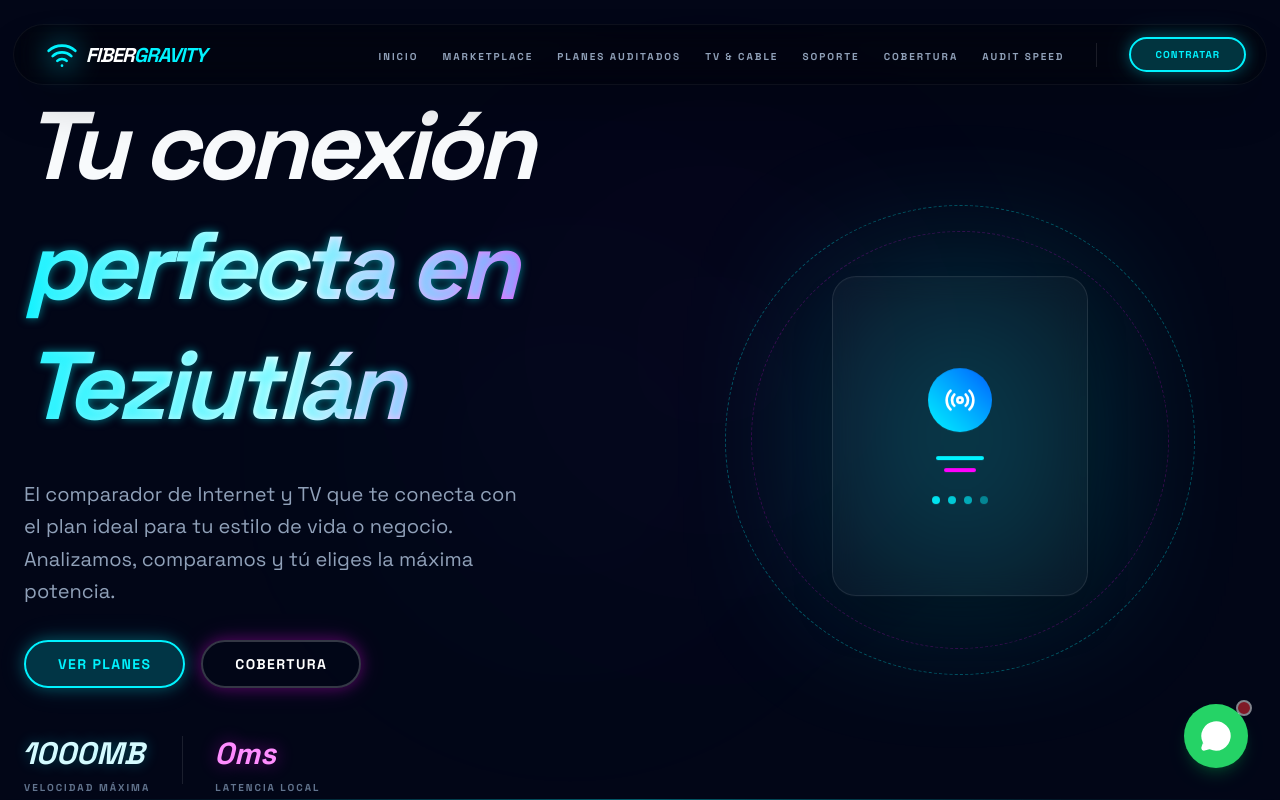
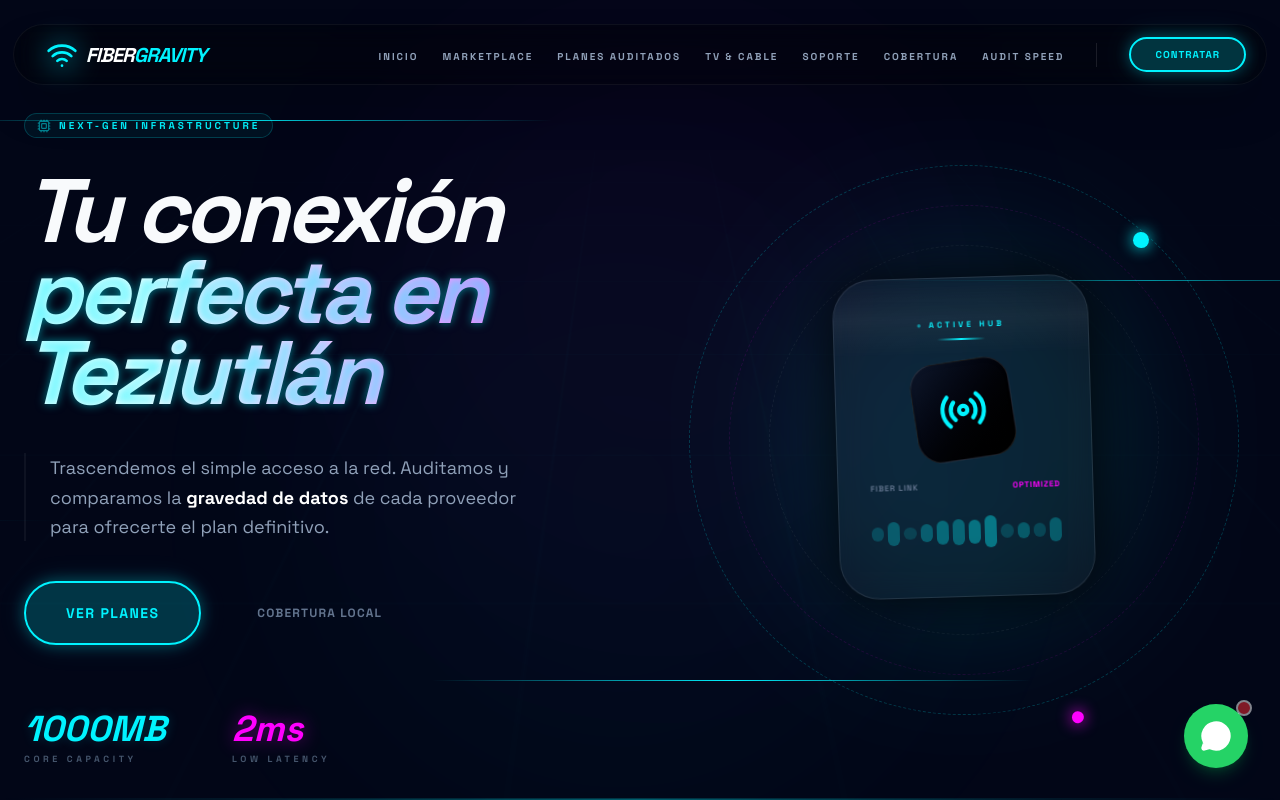
Before and after one commit to jonathanhdezf/fibergravity, a Next.js app: page / in a window 1280 px wide. Shown: the top 800 px of the page. Built offline with nearby package versions, Linux system fonts and the light colour scheme.

Commit message:
feat: implement advanced data-gravity hero animation

```diff
--- a/src/components/sections/Hero.tsx
+++ b/src/components/sections/Hero.tsx
@@ -3,6 +3,7 @@
 import { motion, useScroll, useTransform } from "framer-motion";
 import { useRef, useState, useEffect } from "react";
 import { NeonButton } from "../ui/NeonButton";
+import { GlassCard } from "../ui/GlassCard";
 import { Cpu, Zap, Radio } from "lucide-react";
 
 import { useModal } from "../ModalProvider";
@@ -27,164 +28,249 @@ const CountUp = ({ start = 0, end, duration = 2, suffix = "" }: { start?: number
     return <span>{count}{suffix}</span>;
 };
 
+// Data Stream Animation Component
+const DataStream = ({ delay, top }: { delay: number, top: string }) => (
+    <motion.div
+        initial={{ x: "-100%", opacity: 0 }}
+        animate={{ x: "200%", opacity: [0, 1, 1, 0] }}
+        transition={{
+            duration: 3,
+            repeat: Infinity,
+            delay: delay,
+            ease: "linear"
+        }}
+        className="absolute h-[1px] w-[600px] bg-gradient-to-r from-transparent via-neon-cyan to-transparent z-0"
+        style={{ top }}
+    />
+);
+
 export const Hero = () => {
     const containerRef = useRef<HTMLDivElement>(null);
     const { scrollY } = useScroll();
-    const y1 = useTransform(scrollY, [0, 500], [0, 200]);
+    const y1 = useTransform(scrollY, [0, 500], [0, 100]);
     const { openModal } = useModal();
+
+    // Mouse Parallax Effect
+    const [mousePos, setMousePos] = useState({ x: 0, y: 0 });
+    useEffect(() => {
+        const handleMouseMove = (e: MouseEvent) => {
+            setMousePos({
+                x: (e.clientX / window.innerWidth - 0.5) * 40,
+                y: (e.clientY / window.innerHeight - 0.5) * 40
+            });
+        };
+        window.addEventListener("mousemove", handleMouseMove);
+        return () => window.removeEventListener("mousemove", handleMouseMove);
+    }, []);
 
     return (
         <section
             id="hero"
             ref={containerRef}
-            className="relative min-h-screen flex items-center justify-center pt-20 overflow-hidden"
+            className="relative min-h-screen flex items-center justify-center pt-20 overflow-hidden bg-[#020617]"
         >
-            {/* Animated Background Elements */}
-            <div className="absolute inset-0 pointer-events-none">
+            {/* 1. ADVANCED BACKGROUND: Persistence Grid & Perspective */}
+            <div className="absolute inset-0 z-0 pointer-events-none overflow-hidden">
+                {/* 3D Perspective Grid */}
+                <div
+                    className="absolute inset-0 opacity-20"
+                    style={{
+                        backgroundImage: `linear-gradient(to right, #00f3ff11 1px, transparent 1px), linear-gradient(to bottom, #00f3ff11 1px, transparent 1px)`,
+                        backgroundSize: '100px 100px',
+                        transform: 'perspective(1000px) rotateX(60deg) translateY(-100px) scale(2)',
+                        maskImage: 'radial-gradient(ellipse at center, black, transparent 70%)'
+                    }}
+                />
+
+                {/* Animated Data Streams */}
+                <DataStream top="15%" delay={0} />
+                <DataStream top="35%" delay={1.5} />
+                <DataStream top="65%" delay={0.8} />
+                <DataStream top="85%" delay={2.2} />
+
+                {/* Ambient Orbs */}
                 <motion.div
                     animate={{ scale: [1, 1.2, 1], opacity: [0.1, 0.2, 0.1] }}
                     transition={{ duration: 10, repeat: Infinity }}
-                    className="absolute top-1/4 left-1/4 w-[500px] h-[500px] bg-neon-cyan/10 rounded-full blur-[120px]"
+                    className="absolute top-1/4 left-1/4 w-[600px] h-[600px] bg-neon-cyan/20 rounded-full blur-[120px]"
                 />
                 <motion.div
                     animate={{ scale: [1.2, 1, 1.2], opacity: [0.1, 0.2, 0.1] }}
                     transition={{ duration: 12, repeat: Infinity }}
-                    className="absolute bottom-1/4 right-1/4 w-[500px] h-[500px] bg-neon-magenta/10 rounded-full blur-[120px]"
+                    className="absolute bottom-1/4 right-1/4 w-[600px] h-[600px] bg-neon-magenta/15 rounded-full blur-[120px]"
                 />
             </div>
 
-            <div className="container mx-auto px-6 relative z-10 grid md:grid-cols-2 gap-12 items-center">
+            <div className="container mx-auto px-6 relative z-10 grid lg:grid-cols-2 gap-16 items-center">
+                {/* TEXT SIDE */}
                 <motion.div
                     initial={{ opacity: 0, x: -50 }}
                     animate={{ opacity: 1, x: 0 }}
                     transition={{ duration: 0.8 }}
                 >
-                    <h1 className="text-5xl md:text-8xl font-black tracking-tighter leading-tight mb-6 italic pr-4 md:pr-10 shrink-0">
+                    <motion.div
+                        initial={{ opacity: 0, y: 10 }}
+                        animate={{ opacity: 1, y: 0 }}
+                        transition={{ delay: 0.2 }}
+                        className="inline-flex items-center gap-2 px-3 py-1 rounded-full border border-neon-cyan/20 bg-neon-cyan/5 text-neon-cyan text-[10px] font-black uppercase tracking-[0.3em] mb-8"
+                    >
+                        <Cpu className="w-3.5 h-3.5 animate-pulse" />
+                        Next-Gen Infrastructure
+                    </motion.div>
+
+                    <h1 className="text-5xl md:text-[90px] font-black tracking-tighter leading-[0.9] mb-8 italic pr-4 md:pr-10 shrink-0">
                         Tu conexión <br />
-                        <span className="inline-block text-transparent bg-clip-text bg-gradient-to-r from-neon-cyan via-white to-neon-magenta neon-text-cyan pr-6 md:pr-12 pb-2">
+                        <motion.span
+                            initial={{ backgroundPosition: "0% 50%" }}
+                            animate={{ backgroundPosition: ["0% 50%", "100% 50%", "0% 50%"] }}
+                            transition={{ duration: 5, repeat: Infinity, ease: "linear" }}
+                            className="inline-block text-transparent bg-clip-text bg-gradient-to-r from-neon-cyan via-white to-neon-magenta neon-text-cyan pr-6 md:pr-12 pb-2 bg-[length:200%_auto]"
+                        >
                             perfecta en <br /> Teziutlán
-                        </span>
+                        </motion.span>
                     </h1>
-                    <p className="text-xl text-slate-400 mb-8 max-w-lg leading-relaxed">
-                        El comparador de Internet y TV que te conecta con el plan ideal para tu estilo de vida o negocio. Analizamos, comparamos y tú eliges la máxima potencia.
+
+                    <p className="text-lg text-slate-400 mb-10 max-w-lg leading-relaxed border-l-2 border-white/5 pl-6">
+                        Trascendemos el simple acceso a la red. Auditamos y comparamos la <span className="text-white font-bold">gravedad de datos</span> de cada proveedor para ofrecerte el plan definitivo.
                     </p>
-                    <div className="flex flex-wrap gap-4">
+
+                    <div className="flex flex-wrap gap-6 items-center">
                         <a href="#plans-header" className="contents">
-                            <NeonButton variant="cyan">Ver Planes</NeonButton>
+                            <NeonButton variant="cyan" className="!px-10 !py-5 text-sm uppercase tracking-widest shadow-[0_0_30px_rgba(0,243,255,0.2)]">
+                                Ver Planes
+                            </NeonButton>
                         </a>
                         <a href="#cobertura" className="contents">
-                            <NeonButton variant="magenta" className="bg-transparent border-white/20 text-white">Cobertura</NeonButton>
+                            <button className="px-8 py-5 text-xs font-black uppercase tracking-widest text-slate-500 hover:text-white transition-colors border-b border-transparent hover:border-white/20">
+                                Cobertura Local
+                            </button>
                         </a>
                     </div>
 
-                    <div className="mt-12 flex gap-8">
-                        <motion.div
-                            initial={{ opacity: 0, y: 20 }}
-                            animate={{ opacity: 1, y: 0 }}
-                            transition={{ delay: 1 }}
-                            className="flex flex-col gap-2 relative group"
+                    {/* Stats HUD */}
+                    <div className="mt-16 grid grid-cols-2 gap-8 max-w-sm">
+                        <motion.div className="flex flex-col gap-1">
+                            <motion.span
+                                className="text-neon-cyan font-black text-4xl italic"
+                                animate={{ textShadow: ["0 0 20px rgba(0,243,255,0.5)", "0 0 10px rgba(0,243,255,0.1)", "0 0 20px rgba(0,243,255,0.5)"] }}
+                                transition={{ duration: 3, repeat: Infinity }}
                             >
-                            <motion.span
-                                animate={{
-                                    color: ["#00f3ff", "#ffffff", "#00f3ff"],
-                                    scale: [1, 1.05, 1],
-                                    textShadow: ["0 0 20px rgba(0,243,255,0.5)", "0 0 10px rgba(0,243,255,0.2)", "0 0 20px rgba(0,243,255,0.5)"]
-                                }}
-                                transition={{ duration: 3, repeat: Infinity, ease: "easeInOut" }}
-                                className="text-neon-cyan font-black text-3xl italic"
-                            >
-                                <CountUp end={1000} suffix="MB" duration={2.5} />
+                                <CountUp end={1000} suffix="MB" duration={2} />
                             </motion.span>
-                            <span className="text-[10px] text-slate-500 tracking-[0.2em] font-black uppercase">Velocidad Máxima</span>
-                            <div className="absolute -left-4 top-0 w-1 h-full bg-gradient-to-b from-neon-cyan to-transparent opacity-0 group-hover:opacity-100 transition-opacity" />
+                            <span className="text-[9px] text-slate-600 tracking-[0.4em] font-black uppercase">Core Capacity</span>
                         </motion.div>
 
-                        <div className="w-px h-12 bg-white/10" />
-
-                        <motion.div
-                            initial={{ opacity: 0, y: 20 }}
-                            animate={{ opacity: 1, y: 0 }}
-                            transition={{ delay: 1.2 }}
-                            className="flex flex-col gap-2 relative group"
+                        <motion.div className="flex flex-col gap-1">
+                            <motion.span
+                                className="text-neon-magenta font-black text-4xl italic"
+                                animate={{ textShadow: ["0 0 20px rgba(255,0,255,0.5)", "0 0 10px rgba(255,0,255,0.1)", "0 0 20px rgba(255,0,255,0.5)"] }}
+                                transition={{ duration: 3, repeat: Infinity, delay: 1.5 }}
                             >
-                            <motion.span
-                                animate={{
-                                    color: ["#ff00ff", "#ffffff", "#ff00ff"],
-                                    scale: [1, 1.05, 1],
-                                    textShadow: ["0 0 20px rgba(255,0,255,0.5)", "0 0 10px rgba(255,0,255,0.2)", "0 0 20px rgba(255,0,255,0.5)"]
-                                }}
-                                transition={{ duration: 3, repeat: Infinity, ease: "easeInOut", delay: 1.5 }}
-                                className="text-neon-magenta font-black text-3xl italic"
-                            >
-                                <CountUp start={99} end={0} suffix="ms" duration={3} />
+                                <CountUp start={80} end={2} suffix="ms" duration={3} />
                             </motion.span>
-                            <span className="text-[10px] text-slate-500 tracking-[0.2em] font-black uppercase">Latencia Local</span>
-                            <div className="absolute -left-4 top-0 w-1 h-full bg-gradient-to-b from-neon-magenta to-transparent opacity-0 group-hover:opacity-100 transition-opacity" />
+                            <span className="text-[9px] text-slate-600 tracking-[0.4em] font-black uppercase">Low Latency</span>
                         </motion.div>
                     </div>
                 </motion.div>
 
+                {/* VISUAL SIDE: The Gravity Hub */}
                 <motion.div
                     style={{ y: y1 }}
-                    className="relative flex justify-center items-center"
+                    animate={{ rotateX: mousePos.y / 2, rotateY: mousePos.x / 2 }}
+                    className="relative flex justify-center items-center perspective-[1000px]"
                 >
-                    {/* Floating Orb / Router Representation */}
-                    <div className="relative w-72 h-72 md:w-[450px] md:h-[450px]">
+                    <div className="relative w-80 h-80 md:w-[550px] md:h-[550px]">
+                        {/* Outer Orbit Layers */}
+                        {[...Array(3)].map((_, i) => (
+                            <motion.div
+                                key={i}
+                                animate={{ rotate: i % 2 === 0 ? 360 : -360 }}
+                                transition={{ duration: 15 + (i * 10), repeat: Infinity, ease: "linear" }}
+                                className={`absolute inset-0 rounded-full border border-dashed pointer-events-none
+                                    ${i === 0 ? 'border-neon-cyan/20 m-0' : i === 1 ? 'border-neon-magenta/10 m-10' : 'border-white/5 m-20'}
+                                `}
+                            />
+                        ))}
+
+                        {/* Connection Nodes */}
+                        <motion.div
+                            animate={{ rotate: 360 }}
+                            transition={{ duration: 60, repeat: Infinity, ease: "linear" }}
+                            className="absolute inset-0 z-0"
+                        >
+                            <div className="absolute top-0 left-1/2 -translate-x-1/2 w-4 h-4 rounded-full bg-neon-cyan shadow-[0_0_15px_#00f3ff]" />
+                            <div className="absolute bottom-1/4 right-0 w-3 h-3 rounded-full bg-neon-magenta shadow-[0_0_15px_#ff00ff]" />
+                        </motion.div>
+
+                        {/* THE HUB CORE */}
+                        <div className="absolute inset-0 flex items-center justify-center pointer-events-none">
                             <motion.div
                                 animate={{
-                                rotate: 360,
-                                scale: [1, 1.05, 1],
+                                    y: [0, -20, 0],
+                                    rotate: [0, 5, -5, 0]
+                                }}
+                                transition={{ duration: 8, repeat: Infinity, ease: "easeInOut" }}
+                                className="relative group"
+                            >
+                                {/* Core Glow */}
+                                <div className="absolute inset-[-40px] bg-neon-cyan/20 blur-[60px] rounded-full animate-pulse z-0" />
+
+                                <GlassCard className="relative w-56 h-72 md:w-64 md:h-80 rounded-[40px] border-white/10 shadow-[0_0_50px_rgba(0,0,0,0.8)] z-10 overflow-hidden !p-0">
+                                    <div className="h-full flex flex-col items-center justify-between py-10">
+                                        {/* Status Header */}
+                                        <div className="flex flex-col items-center gap-2">
+                                            <div className="flex gap-1 text-[8px] font-black text-neon-cyan uppercase tracking-[0.4em]">
+                                                <span className="animate-pulse">●</span> Active Hub
+                                            </div>
+                                            <div className="w-12 h-[2px] bg-gradient-to-r from-transparent via-neon-cyan to-transparent" />
+                                        </div>
+
+                                        {/* Focal Point Icon */}
+                                        <motion.div
+                                            animate={{ scale: [1, 1.1, 1], rotate: [0, 10, -10, 0] }}
+                                            transition={{ duration: 4, repeat: Infinity }}
+                                            className="w-24 h-24 rounded-3xl bg-gradient-to-br from-slate-900 to-black border border-white/10 flex items-center justify-center shadow-inner group-hover:border-neon-cyan transition-colors"
+                                        >
+                                            <Radio className="text-neon-cyan w-12 h-12" />
+                                        </motion.div>
+
+                                        {/* Data Oscilloscope Layout */}
+                                        <div className="w-full px-8 space-y-4">
+                                            <div className="flex justify-between items-center text-[8px] text-slate-500 font-bold tracking-widest uppercase">
+                                                <span>Fiber Link</span>
+                                                <span className="text-neon-magenta">Optimized</span>
+                                            </div>
+                                            <div className="h-12 w-full flex items-center gap-[4px]">
+                                                {[...Array(12)].map((_, i) => (
+                                                    <motion.div
+                                                        key={i}
+                                                        animate={{
+                                                            height: [10, 20 + Math.random() * 20, 10],
+                                                            opacity: [0.3, 1, 0.3]
                                                         }}
                                                         transition={{
-                                rotate: { duration: 20, repeat: Infinity, ease: "linear" },
-                                scale: { duration: 5, repeat: Infinity, ease: "easeInOut" }
+                                                            duration: 1 + Math.random(),
+                                                            repeat: Infinity,
+                                                            delay: i * 0.1
                                                         }}
-                            className="absolute inset-0 rounded-full border border-dashed border-neon-cyan/30"
-                        />
-                        <motion.div
-                            animate={{
-                                rotate: -360,
-                                scale: [1, 0.95, 1],
-                            }}
-                            transition={{
-                                rotate: { duration: 25, repeat: Infinity, ease: "linear" },
-                                scale: { duration: 7, repeat: Infinity, ease: "easeInOut" }
-                            }}
-                            className="absolute inset-4 rounded-full border border-dashed border-neon-magenta/20"
-                        />
-
-                        <motion.div
-                            className="absolute inset-0 flex items-center justify-center animate-float"
-                        >
-                            <div className="relative">
-                                <div className="absolute inset-0 bg-neon-cyan blur-[80px] opacity-20" />
-                                <div className="glass w-48 h-64 md:w-64 md:h-80 rounded-3xl flex flex-col items-center justify-center gap-6 border-neon-cyan/40 shadow-2xl">
-                                    <div className="w-16 h-16 rounded-full bg-gradient-to-tr from-neon-cyan to-blue-600 flex items-center justify-center">
-                                        <Radio className="text-white w-8 h-8" />
-                                    </div>
-                                    <div className="space-y-2 text-center px-4">
-                                        <div className="h-1 w-12 bg-neon-cyan mx-auto rounded-full" />
-                                        <div className="h-1 w-8 bg-neon-magenta mx-auto rounded-full" />
-                                    </div>
-                                    <div className="flex gap-2">
-                                        {[1, 2, 3, 4].map(i => (
-                                            <motion.div
-                                                key={i}
-                                                animate={{ opacity: [0.3, 1, 0.3] }}
-                                                transition={{ delay: i * 0.2, duration: 2, repeat: Infinity }}
-                                                className="w-2 h-2 rounded-full bg-neon-cyan"
+                                                        className="flex-1 rounded-full bg-neon-cyan/40"
                                                     />
                                                 ))}
                                             </div>
                                         </div>
                                     </div>
+
+                                    {/* Scanline Effect */}
+                                    <div className="absolute inset-0 bg-gradient-to-b from-transparent via-white/5 to-transparent h-20 w-full animate-scanline pointer-events-none" />
+                                </GlassCard>
                             </motion.div>
+                        </div>
                     </div>
                 </motion.div>
             </div>
 
-            {/* Lines of energy */}
-            <div className="absolute bottom-0 left-0 right-0 h-px bg-gradient-to-r from-transparent via-neon-cyan to-transparent opacity-20" />
+            {/* Bottom Energy Divider */}
+            <div className="absolute bottom-0 left-0 right-0 h-[2px] bg-gradient-to-r from-transparent via-neon-cyan/20 to-transparent z-20" />
         </section>
     );
 };
```
Lines whose indentation alone changed are shown as unchanged.
